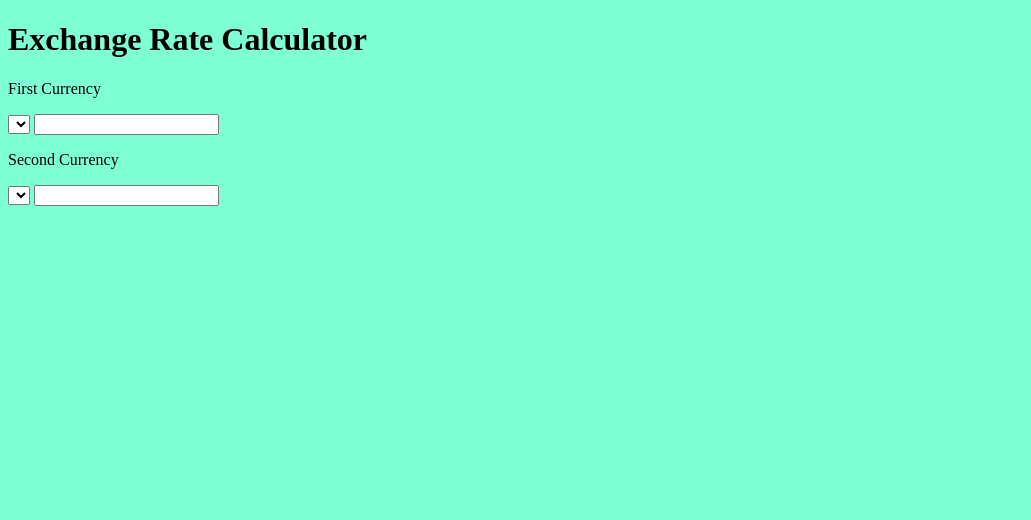
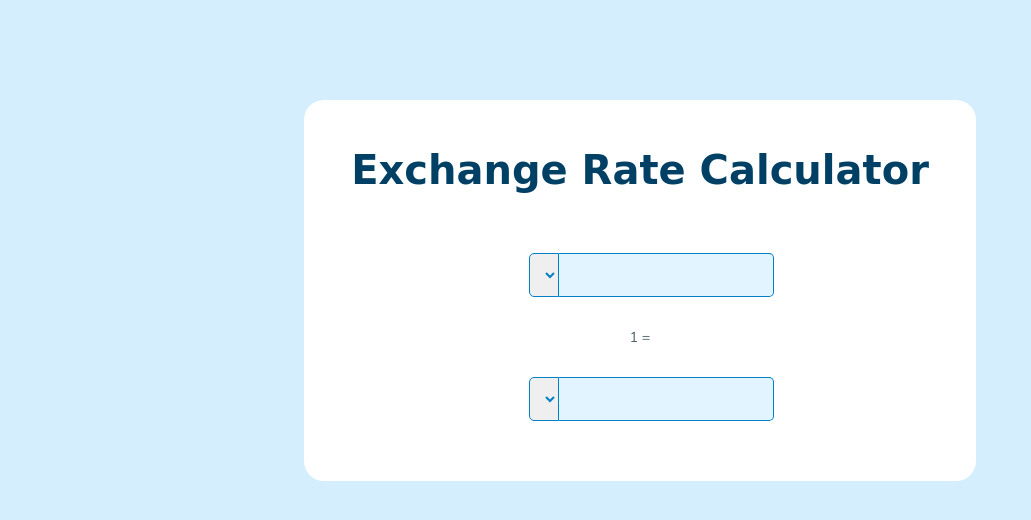
Before and after one commit to ctln12/exchange-rate-calculator, a plain HTML site: page index.html in a window 1280 px wide. Shown: the whole page, without its empty margins (0-1031 px from the left). Drawn offline with nearby package versions, Linux system fonts and the light colour scheme; no server answers; a web font is replaced by a local one.

Commit message:
add style and exchange rate changes

```diff
--- a/app.js
+++ b/app.js
@@ -1,4 +1,9 @@
 console.log("Hello from the console!");
+
+// Exchange rate
+const first = document.getElementById('first');
+const amount = document.getElementById('amount');
+const second = document.getElementById('second');
 
 // Initializing
 const firstCurrency = document.getElementById('first-currency');
@@ -17,6 +22,9 @@ fetch('https://open.exchangerate-api.com/v6/latest')
   secondCurrency.value = 'EUR';
   firstAmount.value = data.rates[currenciesList.shift()].toFixed(2);
   secondAmount.value = data.rates[secondCurrency.value].toFixed(2);
+  first.innerText = firstCurrency.value;
+  amount.innerText = secondAmount.value;
+  second.innerText = secondCurrency.value;
 })
 
 // Compute function
@@ -27,6 +35,9 @@ const compute = () => {
       const exchangeRate = data.rates[secondCurrency.value]
       console.log(exchangeRate);
       secondAmount.value = (firstAmount.value * exchangeRate).toFixed(2);
+      first.innerText = firstCurrency.value;
+      amount.innerText = secondAmount.value;
+      second.innerText = secondCurrency.value;
       console.log(`${firstAmount.value} ${firstCurrency.value} = ${secondAmount.value} ${secondCurrency.value}`);
     })
 }
--- a/index.html
+++ b/index.html
@@ -4,27 +4,25 @@
   <meta charset="UTF-8">
   <meta name="viewport" content="width=device-width, initial-scale=1.0">
   <link rel="stylesheet" href="style.css">
+  <link href="https://fonts.googleapis.com/css2?family=Nunito&family=Piedra&display=swap" rel="stylesheet">
 
   <title>Exchange Rate Calculator</title>
 </head>
 <body>
-  <h1>Exchange Rate Calculator</h1>
+  <div class="container">
+    <h1>Exchange Rate Calculator</h1>
+    <div class="currency">
+      <select name="first-currency" id="first-currency"></select>
+      <input type="number" id="first-amount">
+    </div>
 
-  <p>First Currency</p>
-  <select name="first-currency" id="first-currency">
-    <!-- <option value="USD">USD</option>
-    <option value="EUR">EUR</option>
-    <option value="CHF">CHF</option> -->
-  </select>
-  <input type="number" id="first-amount">
+    <p id="exchange-rate">1 <span id="first"></span> = <span id="amount"></span> <span id="second"></span></p>
 
-  <p>Second Currency</p>
-  <select name="second-currency" id="second-currency">
-    <!-- <option value="EUR">EUR</option>
-    <option value="CHF">CHF</option>
-    <option value="USD">USD</option> -->
-  </select>
-  <input type="number" id="second-amount">
+    <div class="currency">
+      <select name="second-currency" id="second-currency"></select>
+      <input type="number" id="second-amount">
+    </div>
+  </div>
 
   <!-- Javascripts -->
   <script src="app.js"></script>
--- a/style.css
+++ b/style.css
@@ -1,3 +1,57 @@
 body {
-  background-color: aquamarine;
+  background-color: #d4eefd;
+  font-family: 'Nunito', sans-serif;
+  color: #004065;
 }
+
+h1 {
+  font-family: 'Piedra', cursive;
+  margin-bottom: 60px;
+  font-size: 2.5rem;
+}
+
+.container {
+  width: 50%;
+  margin: 100px auto;
+  background-color: white;
+  border-radius: 20px;
+  padding: 20px 20px 60px 20px;
+  text-align: center;
+}
+
+.currency {
+  display: flex;
+  width: 35%;
+  margin: 0 auto;
+}
+
+input,
+select {
+  font-family: 'Nunito', sans-serif;
+  font-size: 1rem;
+}
+
+input {
+  border: 1px solid #037fc7;
+  border-left: none;
+  border-radius: 0 5px 5px 0;
+  background-color: #e2f4ff;
+  padding: 10px 10px 10px 0;
+  text-align: right;
+  margin-left: 0;
+  color: #037fc7;
+}
+
+select {
+  border: 1px solid #037fc7;
+  border-radius: 5px 0 0 5px;
+  color: #037fc7;
+  padding: 8px 0 8px 8px;
+  margin-right: 0;
+}
+
+#exchange-rate {
+  color: #50626d;
+  font-size: 0.9rem;
+  margin: 30px 0;
+}
```
